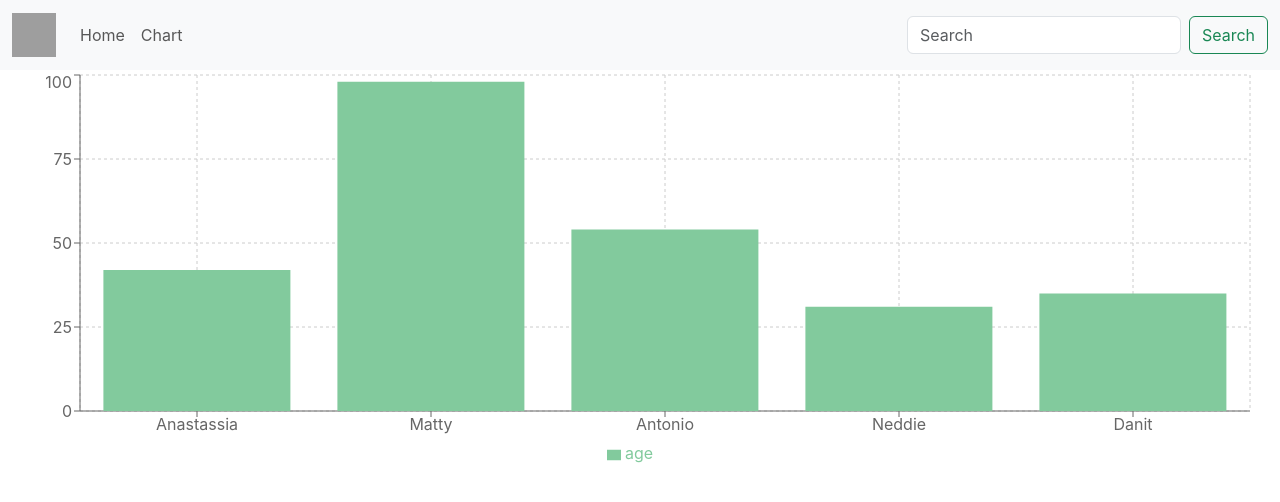
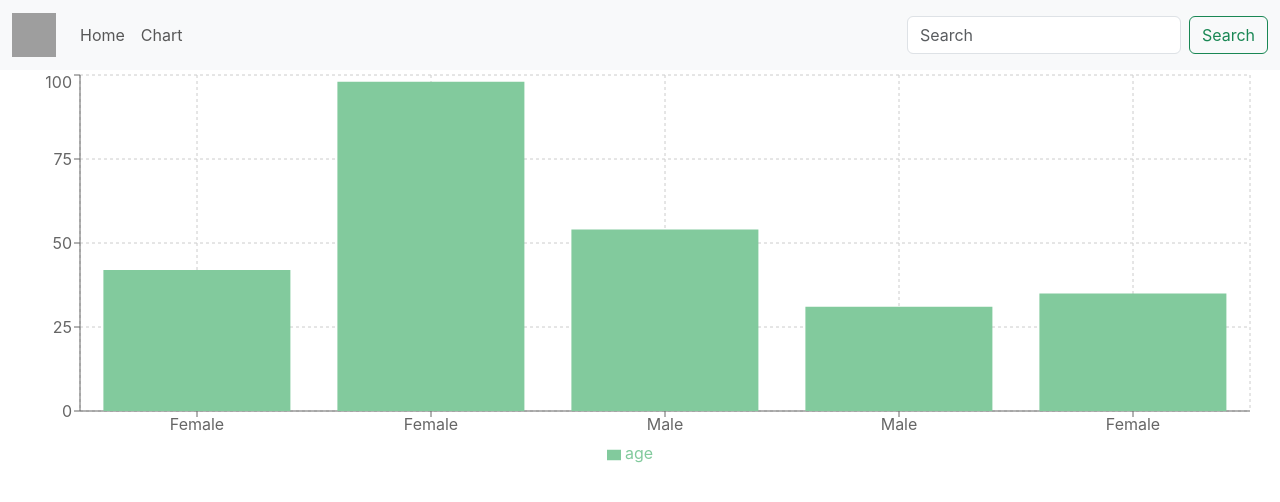
Before and after one commit to rajann44/react-charts, a React (Create React App) app: page /chart in a window 1280 px wide. Shown: the top 502 px of the page. Built offline with nearby package versions, Linux system fonts and the light colour scheme; grey boxes are pictures that could not be loaded.

Commit message:
using json now :)

```diff
--- a/src/App.js
+++ b/src/App.js
@@ -1,14 +1,14 @@
 import './App.css';
 import { Route, Routes } from 'react-router';
 import Navbar from './components/commoncomp/Navbar';
-import Chart from './components/funtionality/Chart';
+import Barchart from './components/funtionality/Barchart';
 
 function App() {
   return (<>
     <Navbar></Navbar>
     <Routes>
       <Route path="/" element={<div className='container d-flex justify-content-center'><h1>Homepage</h1></div>} />
-      <Route path="/chart" element={<Chart></Chart>} />
+      <Route path="/chart" element={<Barchart></Barchart>} />
     </Routes>
     </>
   );
--- /dev/null
+++ b/src/components/funtionality/Barchart.js
@@ -0,0 +1,39 @@
+import {
+    BarChart,
+    Bar,
+    XAxis,
+    YAxis,
+    CartesianGrid,
+    Tooltip,
+    Legend,
+    ResponsiveContainer,
+  } from "recharts";
+
+const json = require('../../utils/result.json'); //(with path)
+
+export default function Barchart(){
+
+    return(<>
+    <div className='my-10'>
+
+    <ResponsiveContainer width="100%" height={400}>
+      <BarChart
+        data={json}
+        margin={{
+          top: 5,
+          right: 30,
+          left: 20,
+          bottom: 5,
+        }}
+      >
+        <CartesianGrid strokeDasharray="3 3" />
+        <XAxis dataKey="gender" />
+        <YAxis dataKey="age"/>
+        <Tooltip />
+        <Legend />
+        <Bar dataKey="age" fill="#82ca9d" />
+      </BarChart>
+    </ResponsiveContainer>
+    </div>
+    </>);
+}
--- a/src/components/funtionality/Chart.js
+++ /dev/null
@@ -1,93 +0,0 @@
-import { useEffect } from "react";
-import {
-    BarChart,
-    Bar,
-    XAxis,
-    YAxis,
-    CartesianGrid,
-    Tooltip,
-    Legend,
-    ResponsiveContainer,
-  } from "recharts";
-
-var json = require('../../utils/result.json'); //(with path)
-
-
-
-export default function Chart(){
-
-useEffect(()=>{
-  console.log(json)
-  console.log(json.name)
-  json.map(function(element){
-    console.log(element.name);
-  })
-},[]);
-
-  const data = [
-    {
-      id: 1,
-      name: "Anastassia",
-      email: "anolot0@topsy.com",
-      gender: "Female",
-      age: 42,
-      phone: 9569440410
-    },
-    {
-      id: 2,
-      name: "Matty",
-      email: "mgoldes1@reuters.com",
-      gender: "Female",
-      age: 98,
-      phone: 9628922550
-    },
-    {
-      id: 3,
-      name: "Antonio",
-      email: "afawlo2@geocities.jp",
-      gender: "Male",
-      age: 54,
-      phone: 9609654493
-    },
-    {
-      id: 4,
-      name: "Neddie",
-      email: "ncumine3@smugmug.com",
-      gender: "Male",
-      age: 31,
-      phone: 9424429154
-    },
-    {
-      id: 5,
-      name: "Danit",
-      email: "dolifaunt4@wikispaces.com",
-      gender: "Female",
-      age: 35,
-      phone: 9428847328
-    },
-  ];
-
-    return(<>
-    <div className='my-10'>
-
-    <ResponsiveContainer width="100%" height={400}>
-      <BarChart
-        data={data}
-        margin={{
-          top: 5,
-          right: 30,
-          left: 20,
-          bottom: 5,
-        }}
-      >
-        <CartesianGrid strokeDasharray="3 3" />
-        <XAxis dataKey="name" />
-        <YAxis dataKey="age"/>
-        <Tooltip />
-        <Legend />
-        <Bar dataKey="age" fill="#82ca9d" />
-      </BarChart>
-    </ResponsiveContainer>
-    </div>
-    </>);
-}
```
